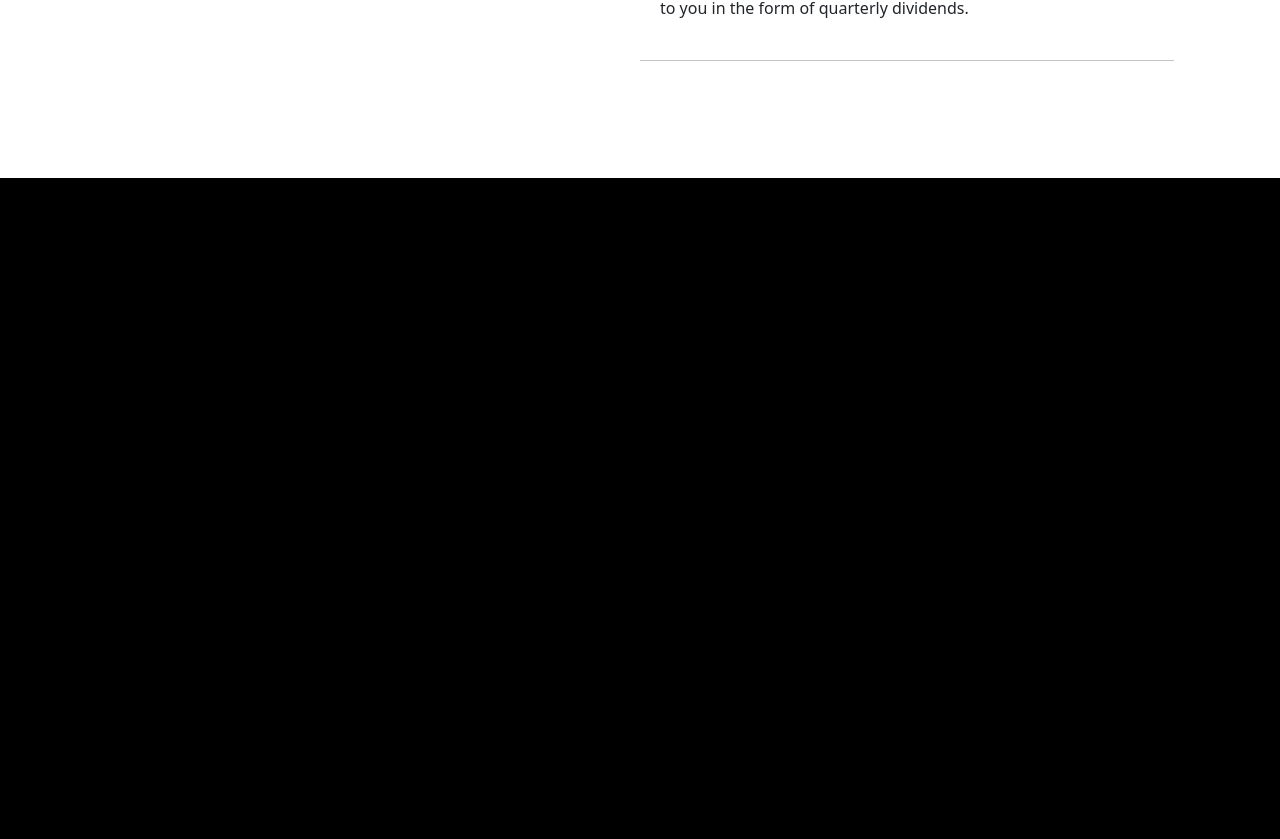
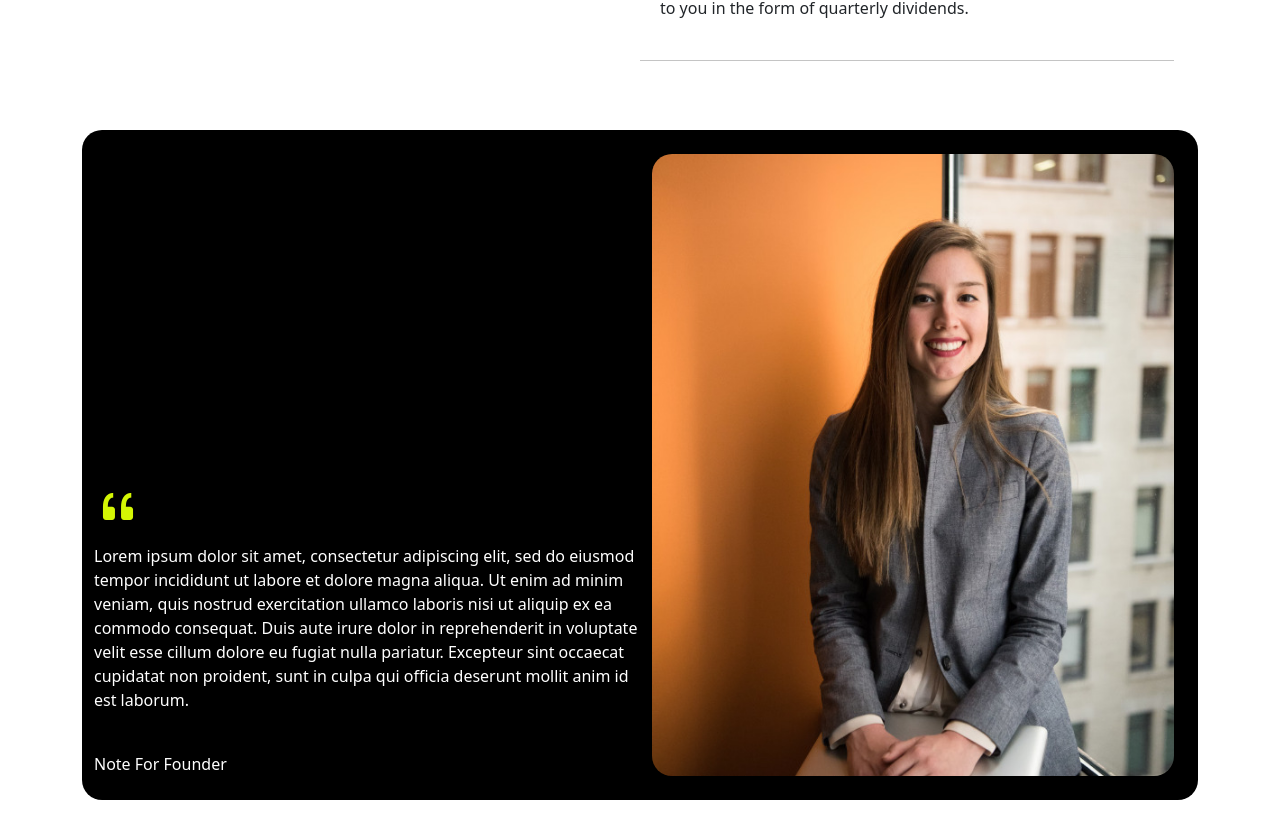
Before and after one commit to webtesting22/vaar, a React (Vite) app: page / in a window 1280 px wide. Shown: the part 1858-2697 px from the top of the page. Before the commit the page ends 2036 px from the top, so only its background shows below. Built offline with nearby package versions, Linux system fonts and the light colour scheme.

Commit message:
owner box done

```diff
--- a/index.html
+++ b/index.html
@@ -5,6 +5,7 @@
     <link rel="icon" type="image/svg+xml" href="./src/Components/pictures/vaar.png" />
     <meta name="viewport" content="width=device-width, initial-scale=1.0" />
     <title>Vaar Website</title>
+    <link rel="stylesheet" href="https://cdn.jsdelivr.net/npm/bootstrap-icons@1.11.3/font/bootstrap-icons.min.css">
     <style>
 
     </style>
--- a/src/Components/Founder/Founder.css
+++ b/src/Components/Founder/Founder.css
@@ -38,3 +38,30 @@
     font-size: 20px;
     font-weight: 700;
 }
+.founder-info{
+    background-color: #000000;
+    border-radius: 20px;
+    /* height: 60vh; */
+    width: 100%;
+
+}
+.quote-icon{
+    color: #D4F604;
+    font-size: 3rem;
+}
+.content-founder{
+    position: absolute;
+    bottom: 0;
+   /* margin-top: 7rem; */
+}
+.content-founder p,
+.content-founder span {
+    color: white;
+}
+@media (max-width:800px){
+    .content-founder{
+        position: static;
+        bottom: 0;
+       /* margin-top: 7rem; */
+    }
+}
--- a/src/Components/Founder/Founder.jsx
+++ b/src/Components/Founder/Founder.jsx
@@ -1,7 +1,7 @@
 import React, { useState, useEffect } from 'react';
 import "./Founder.css";
 import animatedGirl from "../pictures/animatedgirl.png";
-
+import founderPicture from "../pictures/owner.jpg"
 function Founder() {
 
     return (
@@ -17,7 +17,7 @@ function Founder() {
                         <div className="col-lg-6">
                             <img src={animatedGirl} className='w-100' alt="" />
                         </div>
-                        <div className="col-lg-6" style={{display:"flex", alignItems:"center"}}>
+                        <div className="col-lg-6" style={{ display: "flex", alignItems: "center" }}>
                             <div className='right-side-container'>
                                 <div>
                                     <h2>Seamless Platform</h2>
@@ -35,6 +35,24 @@ function Founder() {
                         </div>
 
                     </div>
+                    <div className='founder-info'>
+                        <div className="row p-4">
+                            <div className="col-lg-6" style={{display:"flex", justifyContent:"center", position:"relative"}}>
+                                <div className='content-founder'>
+                                    <i class="bi bi-quote quote-icon"></i>
+                                    <div>
+
+                                        <p>Lorem ipsum dolor sit amet, consectetur adipiscing elit, sed do eiusmod tempor incididunt ut labore et dolore magna aliqua. Ut enim ad minim veniam, quis nostrud exercitation ullamco laboris nisi ut aliquip ex ea commodo consequat. Duis aute irure dolor in reprehenderit in voluptate velit esse cillum dolore eu fugiat nulla pariatur. Excepteur sint occaecat cupidatat non proident, sunt in culpa qui officia deserunt mollit anim id est laborum.</p>
+                                        <br />
+                                        <span>Note For Founder</span>
+                                    </div>
+                                </div>
+                            </div>
+                            <div className="col-lg-6" style={{ display: "flex", alignItems: "center", justifyContent: "center" }}>
+                                <img src={founderPicture} className='w-100' style={{borderRadius:"20px"}} alt="" />
+                            </div>
+                        </div>
+                    </div>
                 </div>
             </section>
         </>
```
Also changed, not shown: src/Components/pictures/owner.jpg (added).
